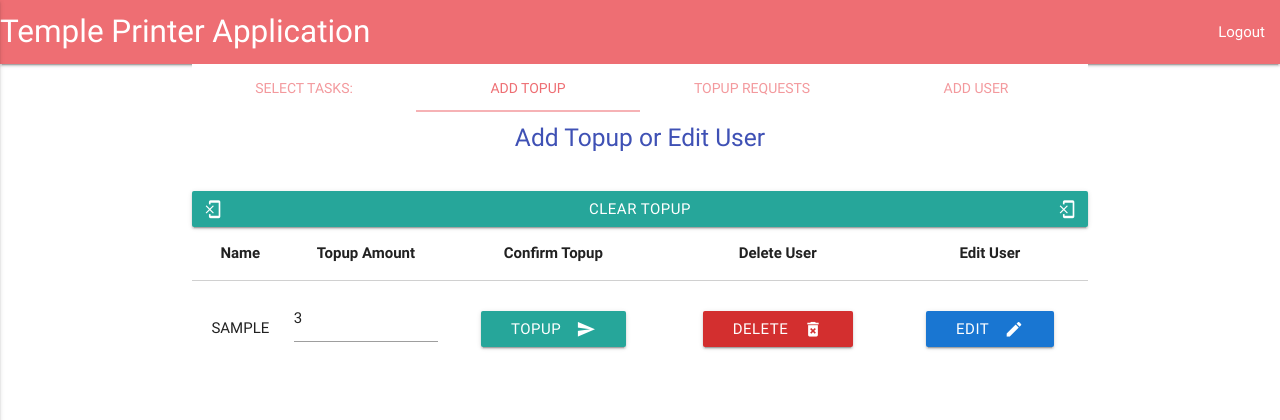
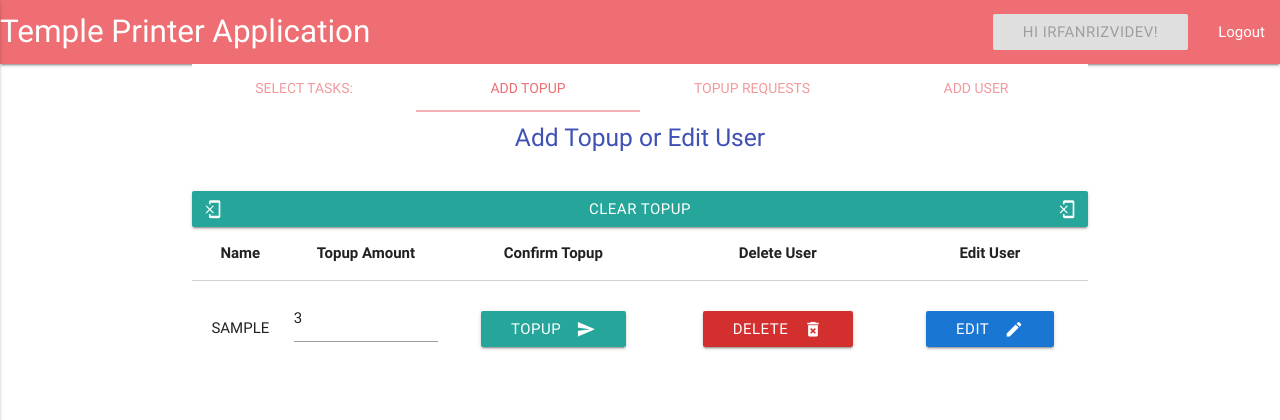
Before and after one commit to irfanrizvidev/printer, a Flask app: page /admin/dashboard in a window 1280 px wide. Shown: the top 420 px of the page. Run offline with Flask 2, Linux system fonts and the light colour scheme; the visitor is signed in with stand-in values (Sample User, id 1); a database or web service that is not in the repository returns one stand-in record (values such as "Sample title"); some libraries are stand-ins or nearby versions.

Commit message:
username and logout added in navbar, residents configured for completed requests

```diff
--- a/templates/base.html
+++ b/templates/base.html
@@ -15,11 +15,13 @@
                 <a href="#" data-activates="mobile-demo" class="button-collapse"><i class="material-icons">menu</i></a>
                 <ul id="nav-mobile" class="right hide-on-med-and-down">
                     {% if session['username'] %}
+                        <li><a href="#" class="btn disabled teal darken-2">Hi {{ session['username']|upper }}!  </a></li>
                         <li><a href="{{url_for('logout')}}">Logout</a></li>
                     {% endif %}
                 </ul>
                 <ul class="side-nav" id="mobile-demo">
                     {% if session['username'] %}
+                        <li><a href="#" class="btn disabled teal darken-2">Hi {{ session['username']|upper }}!  </a></li>
                         <li><a href="{{url_for('logout')}}">Logout</a></li>
                     {% endif %}
                 </ul>
--- a/templates/resident.html
+++ b/templates/resident.html
@@ -63,7 +63,7 @@
 
     </div>
     <div id="test3" class="col s12">
-    {% if variable is defined %}
+    {% if history is not none %}
         <ul class="collection">
     {% for req in history %}
 
```
